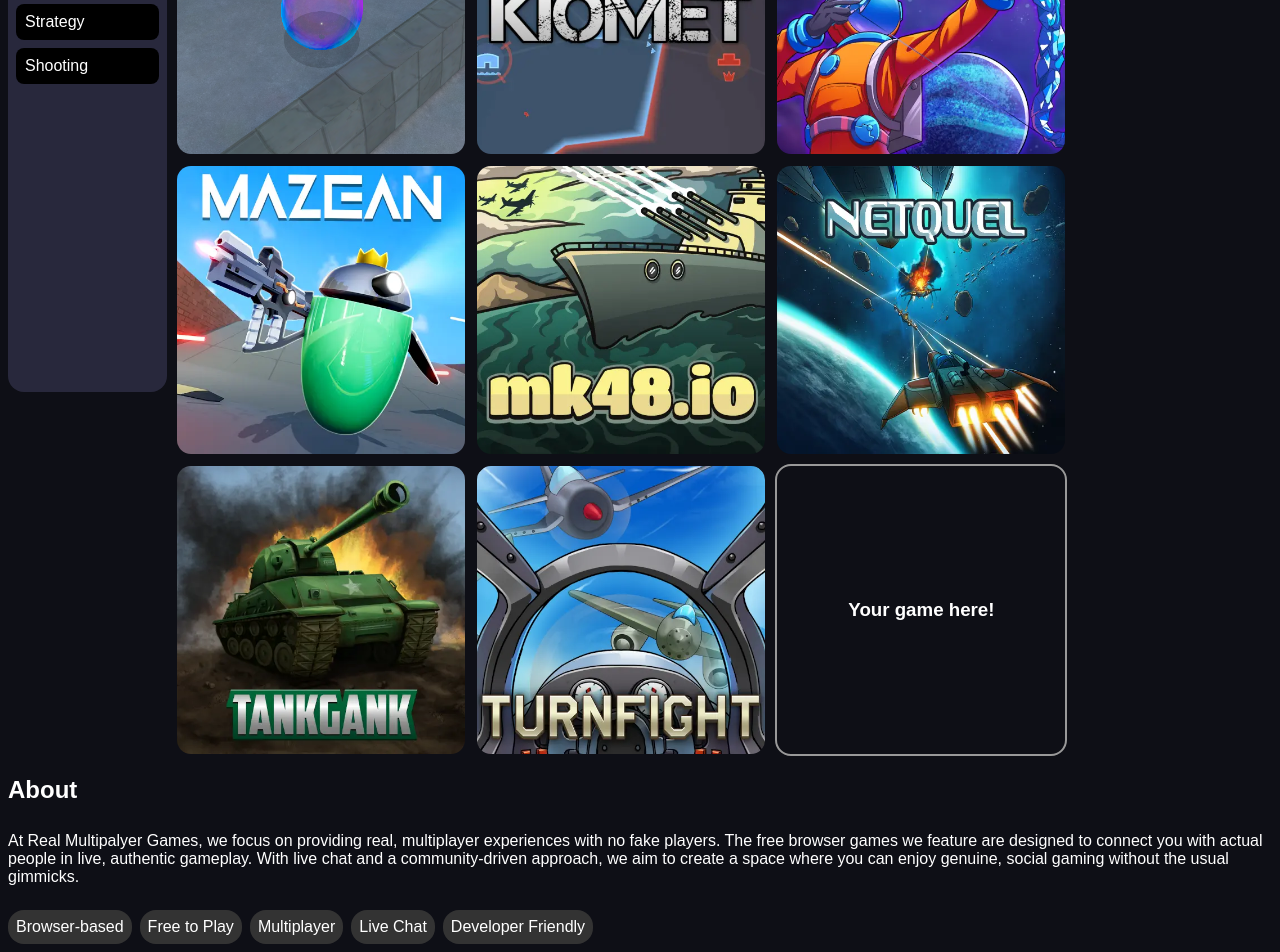
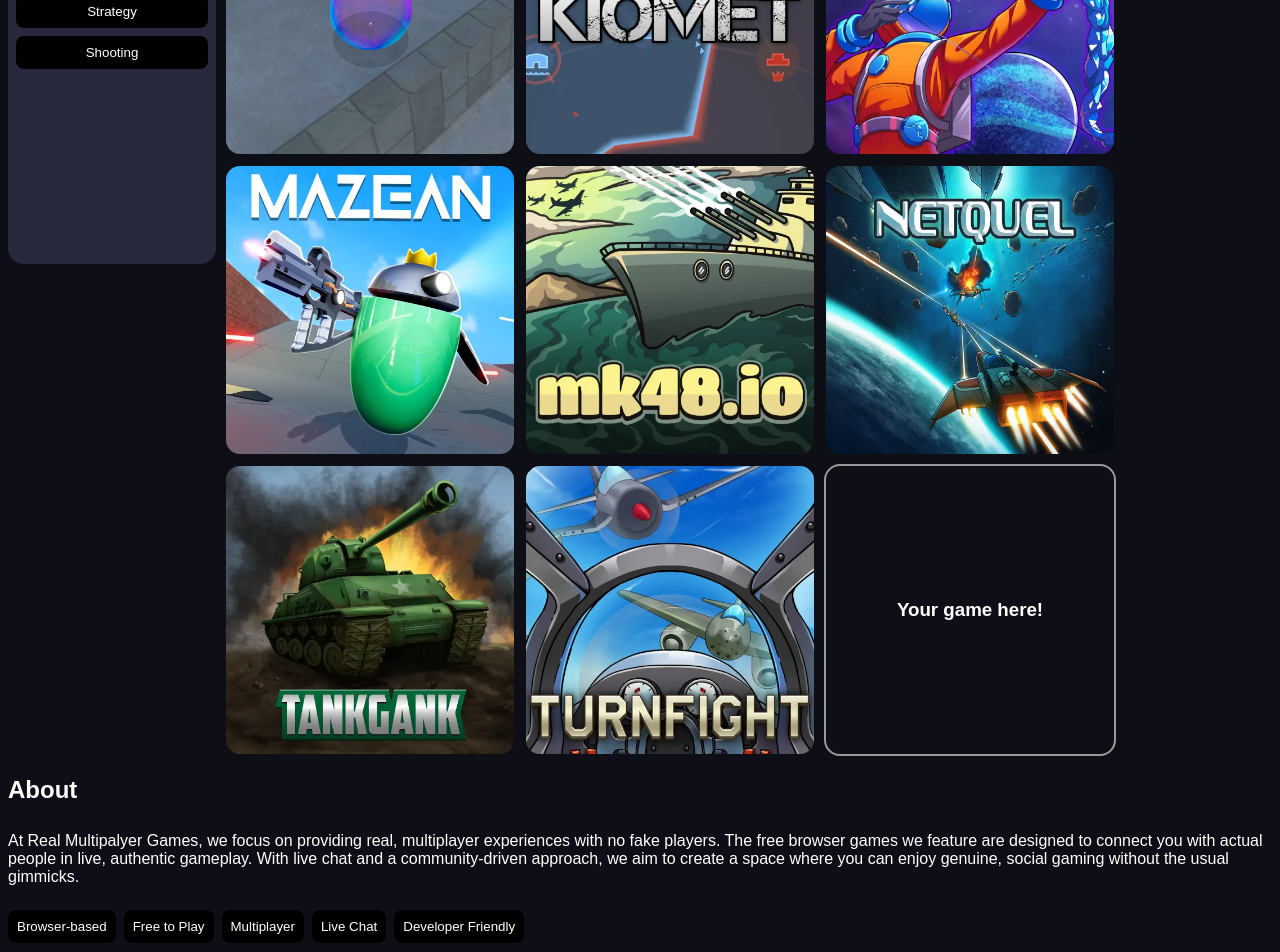
Before and after one commit to caibear/realmultiplayer, a SvelteKit app: page / in a window 1280 px wide. Shown: the part 215-1167 px from the top of the page. Built offline with nearby package versions, Linux system fonts and the light colour scheme.

Commit message:
CSS cleanup.

```diff
--- a/package.json
+++ b/package.json
@@ -1,5 +1,5 @@
 {
-	"name": "gamelist",
+	"name": "realmultiplayer",
 	"private": true,
 	"version": "0.0.1",
 	"type": "module",
--- a/src/routes/+page.svelte
+++ b/src/routes/+page.svelte
@@ -21,13 +21,17 @@
             {@const selected = selectedCategories.includes(category)}
             <!-- svelte-ignore a11y_click_events_have_key_events -->
             <!-- svelte-ignore a11y_no_static_element_interactions -->
-            <div class="category" class:selected={selected} on:click={() => {
+            <button class="category" class:selected={selected} on:click={() => {
                 if (selected) {
                     selectedCategories = selectedCategories.filter(c => c != category);
                 } else {
+                    if (["2D", "3D"].includes(category)) {
+                        // Mutually-exclusive.
+                        selectedCategories = selectedCategories.filter(c => !["2D", "3D"].includes(c));
+                    }
                     selectedCategories = [...selectedCategories, category];
                 }
-            }}>{category}</div>
+            }}>{category}</button>
         {/each}
     </div>
 
@@ -35,7 +39,7 @@
         {#each games.filter(game => selectedCategories.length == 0 || selectedCategories.every(c => (game.categories || []).includes(c))) as game}
           {@const yourGame = game.name == "yourgame"}
           <div class="game" class:yourgame={yourGame}>
-              <a href={`/g/${game.name}`}>
+              <a href={yourGame ? `https://${game.domain}` : `/g/${game.name}`}>
                   {#if yourGame}
                       <div class="fakeimg"></div>
                       <h3 class="yourgame" style="text-align:center">Your game here!</h3>
@@ -57,30 +61,34 @@
     </p>
     <div id="features">
         {#each ["Browser-based", "Free to Play", "Multiplayer", "Live Chat", "Developer Friendly"] as d}
-            <div on:click={() => distinction = d}>{d}</div>
+            <button class="distinction" class:selected={distinction == d} on:click={() => distinction = d}>{d}</button>
         {/each}
     </div>
-    {#if distinction == "Browser-based"}
+    <div class="distinction" class:selected={distinction == "Browser-based"}>
         Browser-based games offer key advantages like easy access-no downloads or installs required
         and the ability to play on almost any device with internet access. They're often free,
         cross-platform, and don't demand high-end hardware. With built-in social features and quick,
         casual gameplay, they're perfect for players looking for a simple, accessible gaming experience
         without the complexity of desktop or mobile games.
-    {:else if distinction == "Free to Play"}
+    </div>
+    <div class="distinction" class:selected={distinction == "Free to Play"}>
         Free-to-play games allow you to try them without any upfront cost, making them accessible to
         a wider range of players.
-    {:else if distinction == "Multiplayer"}
+    </div>
+    <div class="distinction" class:selected={distinction == "Multiplayer"}>
         Authentic multiplayer games are crucial because they create real, engaging interactions with
         other players, making the experience more dynamic and unpredictable. Playing against actual
         people, rather than just bots, brings a sense of challenge, competition, and cooperation that
         enhances the fun. Authentic multiplayer also fosters a genuine sense of community, where you
         can connect, communicate, and share experiences with others in real time, making the game more
         enjoyable and rewarding.
-    {:else if distinction == "Live Chat"}
+    </div>
+    <div class="distinction" class:selected={distinction == "Live Chat"}>
         Live chat is key in authentic multiplayer games as it proves you're playing with real people,
         not bots. It also enhances the experience by allowing real-time communication, making the game
         more social, immersive, and connected.
-    {:else if distinction == "Developer Friendly"}
+    </div>
+    <div class="distinction" class:selected={distinction == "Developer Friendly"}>
         <ol>
             <li>
                 No Commission on Ad Revenue - We don't take a cut of your ad earnings, so you keep it
@@ -99,7 +107,7 @@
                 platforms that mix fake and real ones.
             </li>
         </ol>
-    {/if}
+    </div>
 </div>
 
 <style>
@@ -126,12 +134,6 @@
         gap: 0.5rem;
     }
 
-    #features > div {
-        background-color: #333333;
-        padding: 0.5rem;
-        border-radius: 1rem;
-    }
-
     main {
         display: flex;
         gap: 0.5rem;
@@ -141,14 +143,14 @@
     #sidebar {
         margin-right: 0.5rem;
         border-radius: 1rem;
-        width: 22rem;
-        height: 32rem;
+        width: 12rem;
+        height: 24rem;
         display: flex;
         flex-direction: column;
         background-color: #28283c;
-        z-index: 5;
         padding: 0.5rem;
         gap: 0.5rem;
+        flex-shrink: 0;
     }
 
     h1 {
@@ -181,19 +183,21 @@
         transition: border-color 0.25s;
     }
 
-    div.category {
+    button.category, button.distinction {
         padding: 0.5rem;
         background-color: black;
         border-radius: 0.5rem;
         border: 1px solid transparent;
+        cursor: pointer;
     }
 
-    div.category:hover {
+    button.category:hover, button.distinction:hover {
         border-color: white;
     }
 
-    div.category.selected {
+    button.category.selected, button.distinction.selected {
         background-color: gray;
+        cursor: initial;
     }
 
     div.yourgame {
@@ -218,4 +222,12 @@
         margin: 0;
         white-space: nowrap;
     }
+
+    div.distinction {
+        display: none;
+    }
+
+    div.distinction.selected {
+        display: initial;
+    }
 </style>
```
Also changed, not shown: 2 other files (tests, documents, lock files or other folders).
